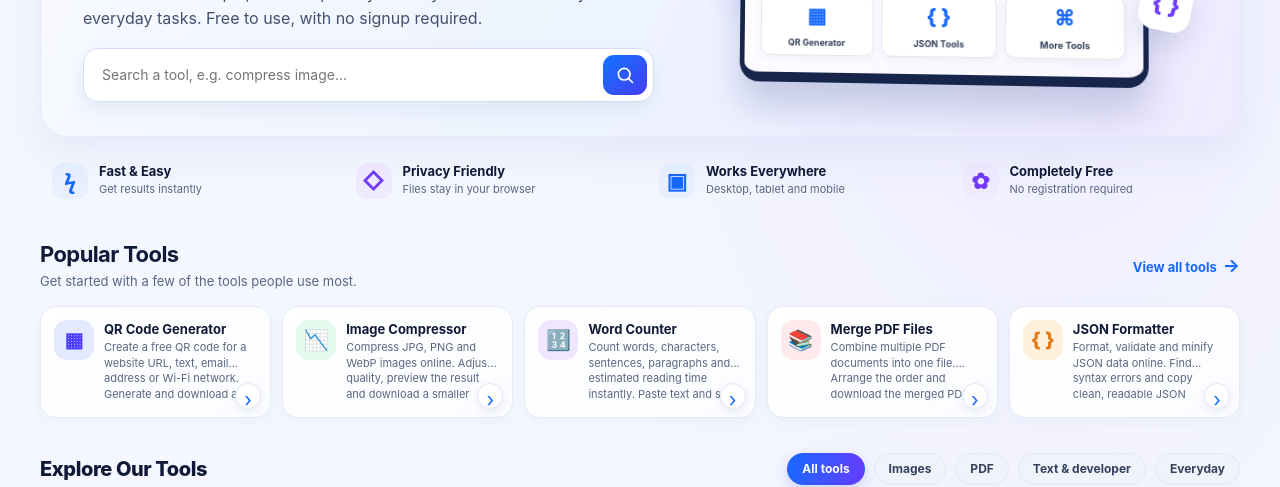
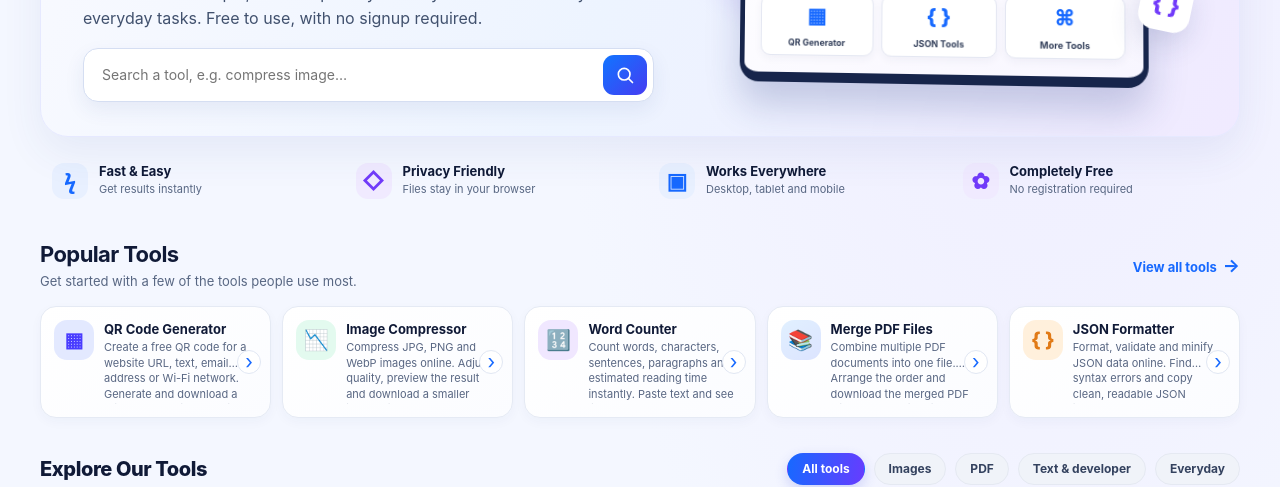
Before and after one commit to kaustubhBagwe/quickkitlab, a plain HTML site: page index.html in a window 1280 px wide. Shown: the part 329-816 px from the top of the page. Drawn offline with Linux system fonts and the light colour scheme.

Commit message:
Update style.css

```diff
--- a/assets/style.css
+++ b/assets/style.css
@@ -138,7 +138,27 @@ body{background:radial-gradient(ellipse at 82% 0,#eeebff 0,transparent 36%),var(
 .tool-card h3{grid-column:2;grid-row:1;margin:1px 0 3px;padding-right:10px;font-size:13px;line-height:1.3}
 .tool-card p{grid-column:2;grid-row:2;display:-webkit-box;-webkit-box-orient:vertical;-webkit-line-clamp:2;overflow:hidden;font-size:11px;line-height:1.4;color:#596783}
 .tool-card .open-link{display:none}
-.tool-card:after{content:"\203A";position:absolute;right:9px;bottom:8px;width:24px;height:24px;display:grid;place-items:center;border:1px solid #e1e7f3;border-radius:50%;background:#fff;color:var(--accent);font-size:20px;box-shadow:0 3px 8px rgba(30,58,116,.08)}
+.tool-card:after {
+    content: "\203A";
+    position: absolute;
+    right: 9px;
+    top: 50%;
+    bottom: auto;
+    transform: translateY(-50%);
+    width: 24px;
+    height: 24px;
+    display: flex;
+    align-items: center;
+    justify-content: center;
+    padding: 0;
+    line-height: 1;
+    box-sizing: border-box;
+    border: 1px solid #e1e7f3;
+    border-radius: 50%;
+    background: #fff;
+    color: var(--accent);
+    font-size: 20px;
+}}
 .tool-card[href*="pdf"] .tool-icon{background:#ffe9ed;color:#e43859}
 .tool-card[href*="image"] .tool-icon,.tool-card[href*="heic"] .tool-icon{background:#e1efff;color:#1468ec}
 .tool-card[href*="qr-code"] .tool-icon{background:#e3e9ff;color:#493cff}
```
